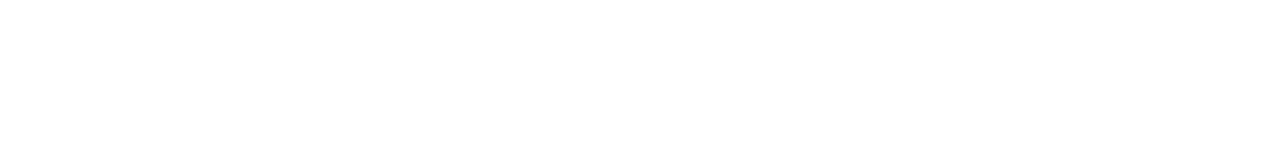
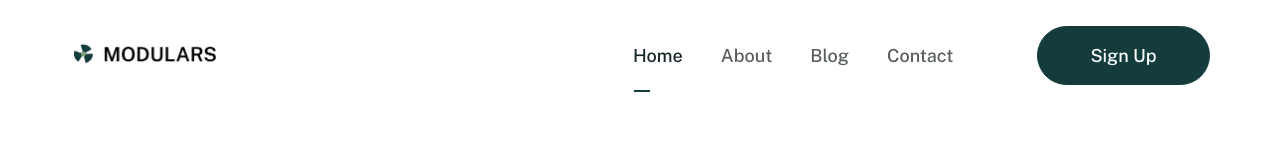
Before and after one commit to pmh3107/htmlcss_challenge02, a plain HTML site: page index.html in a window 1280 px wide. Drawn offline with nearby package versions, Linux system fonts and the light colour scheme.

Commit message:
Completed Navbar

```diff
--- a/assets/css/style.css
+++ b/assets/css/style.css
@@ -2,12 +2,78 @@
   box-sizing: border-box;
 }
 html {
-  font-size: 62, 5%;
+  font-size: 62.5%;
 }
 body {
   font-size: 1.6rem;
   font-family: "Poppins", sans-serif;
 }
+/* common */
+.container {
+  width: 1140px;
+  max-width: calc(100% - 48px);
+  margin: 0 auto;
+}
+a {
+  text-decoration: none;
+}
+.btn {
+  min-width: 173px;
+  line-height: 57px;
+  border-radius: 40px;
+  border: 1.5px solid #143c3c;
+  background: var(--primary-color-black-green, #143c3c);
+  color: var(--text-color-white, #fff);
+  text-align: center;
+  /* Paragraph/h2 18px medium */
+  font-size: 1.8rem;
+  font-weight: 500;
+}
+.btn:hover {
+  transition: all ease 0.5s;
+  border: 1px solid transparent;
+  color: #143c3c;
+  background-color: #e2eddf;
+}
+/* Header */
 .header {
   font-family: "Public Sans", sans-serif;
+  margin-top: 26px;
 }
+.navbar {
+  display: flex;
+  justify-content: space-between;
+  align-items: center;
+}
+.header__logo {
+  width: 146.4px;
+  height: 26.236px;
+  flex-shrink: 0;
+}
+.navbar__list {
+  display: flex;
+  align-items: center;
+  position: relative;
+  gap: 38px;
+  margin-left: 317px;
+}
+.navbar__link {
+  color: var(--text-color-black-gray, #575d5e);
+  /* Paragraph/h2 18px medium */
+  font-size: 1.8rem;
+  font-weight: 500;
+  line-height: 1.556; /* 155.556% */
+}
+.navbar__link--active::before {
+  content: "";
+  position: relative;
+  left: 17px;
+  bottom: -30px;
+  display: inline-block;
+  width: 16px;
+  height: 2px;
+  background: var(--primary-color-black-green, #143c3c);
+}
+.navbar__link.navbar__link--active {
+  color: var(--primary-color-black, #152427);
+}
--- a/index.html
+++ b/index.html
@@ -89,5 +89,39 @@
     <link rel="stylesheet" href="assets/css/reset.css" />
     <link rel="stylesheet" href="assets/css/style.css" />
   </head>
-  <body></body>
+  <body>
+    <header class="header">
+      <div class="container">
+        <section class="navbar">
+          <!-- logo -->
+          <figure>
+            <a href="#!"
+              ><img
+                src="assets/img/images/logo.png"
+                alt=""
+                class="header__logo"
+            /></a>
+          </figure>
+          <!-- navbar selection -->
+          <section class="navbar__selection">
+            <ul class="navbar__list">
+              <li class="navbar__item">
+                <a href="#!" class="navbar__link navbar__link--active">Home</a>
+              </li>
+              <li class="navbar__item">
+                <a href="#!" class="navbar__link">About</a>
+              </li>
+              <li class="navbar__item">
+                <a href="#!" class="navbar__link">Blog</a>
+              </li>
+              <li class="navbar__item">
+                <a href="#!" class="navbar__link">Contact</a>
+              </li>
+            </ul>
+          </section>
+          <a href="#!" class="btn">Sign Up</a>
+        </section>
+      </div>
+    </header>
+  </body>
 </html>
```
Also changed, not shown: assets/img/images/logo.png (added).
